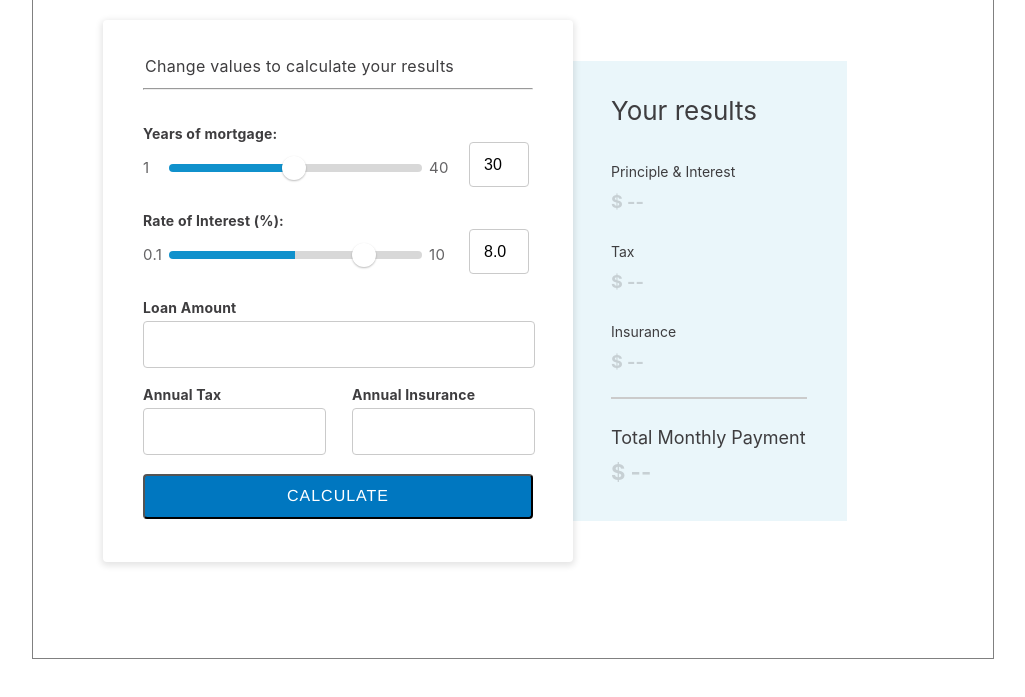
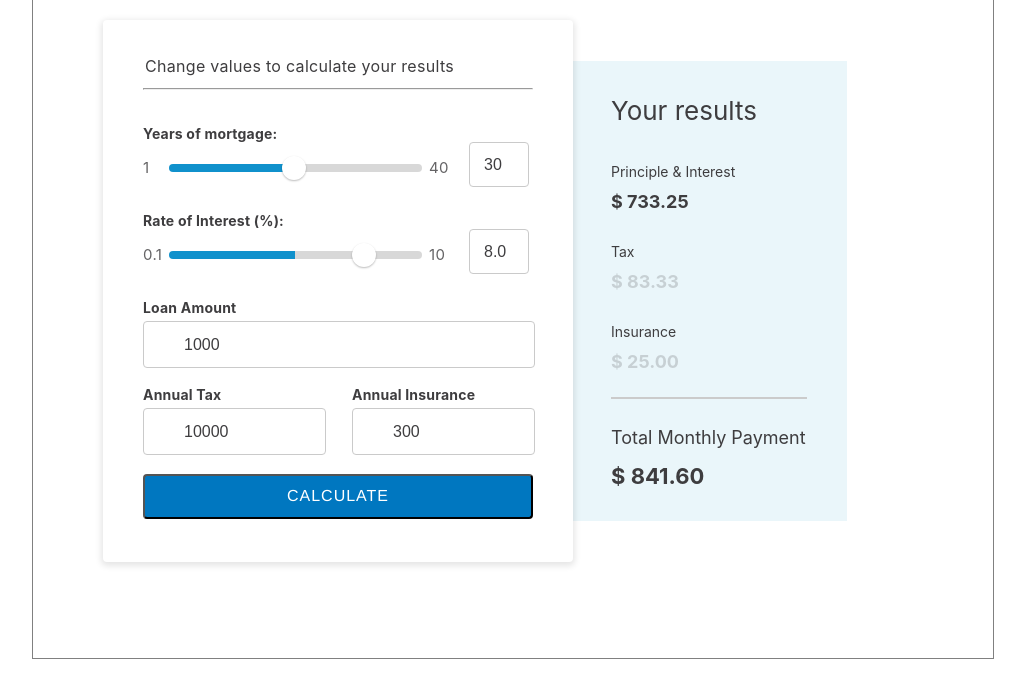
Before and after one commit to elporfirio/mortgage-calculator, a plain HTML site: page index.html in a window 1280 px wide. Shown: the part 71-768 px from the top of the page, without its empty margins (127-1152 px from the left). Drawn offline with Linux system fonts and the light colour scheme.

Commit message:
Add styles to results and focus

```diff
--- a/css/form-elements.css
+++ b/css/form-elements.css
@@ -163,6 +163,7 @@ form .control-container input[type=text] {
     border: solid 1px #cacaca;
     font-size: 16px;
     padding: 0 14px;
+    color: #3e3d3f;
 }
 
 form .control-container input[type=text].currency {
@@ -173,6 +174,19 @@ form .control-container input[type=text].currency {
     width: calc(100% - 54px);
     padding-left: 40px;
     padding-right: 14px;
+}
+
+form .control-container input.range-number {
+    color: #3e3d3f;
+}
+
+form .control-container input.range-number:focus,
+form .control-container input[type=text]:focus {
+    outline: none;
+    border-radius: 4px;
+    box-shadow: 0 0 4px 0 rgba(62, 61, 63, 0.62);
+    background-color: #ffffff;
+    border: solid 1px #3e3d3f;
 }
 
 form button {
--- a/css/results-elements.css
+++ b/css/results-elements.css
@@ -43,11 +43,23 @@
     text-align: left;
     color: #3e3d3f;
 }
+
 .app-results-content .amount.total {
     font-size: 22px;
     line-height: 1.36;
 }
 
+.app-results-content .amount.result,
+.app-results-content .amount.total.result {
+    opacity: 1;
+    font-weight: bold;
+    font-style: normal;
+    font-stretch: normal;
+    line-height: 1.67;
+    letter-spacing: normal;
+    text-align: left;
+    color: #3e3d3f;
+}
 
 .app-results-content p.total {
     font-size: 18px;
--- a/index.html
+++ b/index.html
@@ -36,16 +36,16 @@
             </div>
             <div class="control-container">
                 <label for="loan">Loan Amount</label>
-                <input type="text" id="loan" name="loan" class="currency">
+                <input type="text" id="loan" name="loan" class="currency" value="1000">
             </div>
             <div class="row">
                 <div class="control-container half">
                     <label for="tax">Annual Tax</label>
-                    <input type="text" id="tax" name="tax" class="currency">
+                    <input type="text" id="tax" name="tax" class="currency" value="10000">
                 </div>
                 <div class="control-container half">
                     <label for="insurance">Annual Insurance</label>
-                    <input type="text" id="insurance" name="insurance" class="currency">
+                    <input type="text" id="insurance" name="insurance" class="currency" value="300">
                 </div>
             </div>
             <button>Calculate</button>
@@ -57,20 +57,20 @@
             <h2>Your results</h2>
             <div class="row">
                 <p>Principle & Interest</p>
-                <div class="amount">$ --</div>
+                <div class="amount result">$ <span>733.25</span></div>
             </div>
             <div class="row">
                 <p>Tax</p>
-                <div class="amount">$ --</div>
+                <div class="amount">$ <span>83.33</span></div>
             </div>
             <div class="row">
                 <p>Insurance</p>
-                <div class="amount">$ --</div>
+                <div class="amount">$ <span>25.00</span></div>
             </div>
             <hr>
             <div class="row">
                 <p class="total">Total Monthly Payment</p>
-                <div class="amount total">$ --</div>
+                <div class="amount total result">$ <span>841.60</span></div>
             </div>
         </div>
     </div>
```
